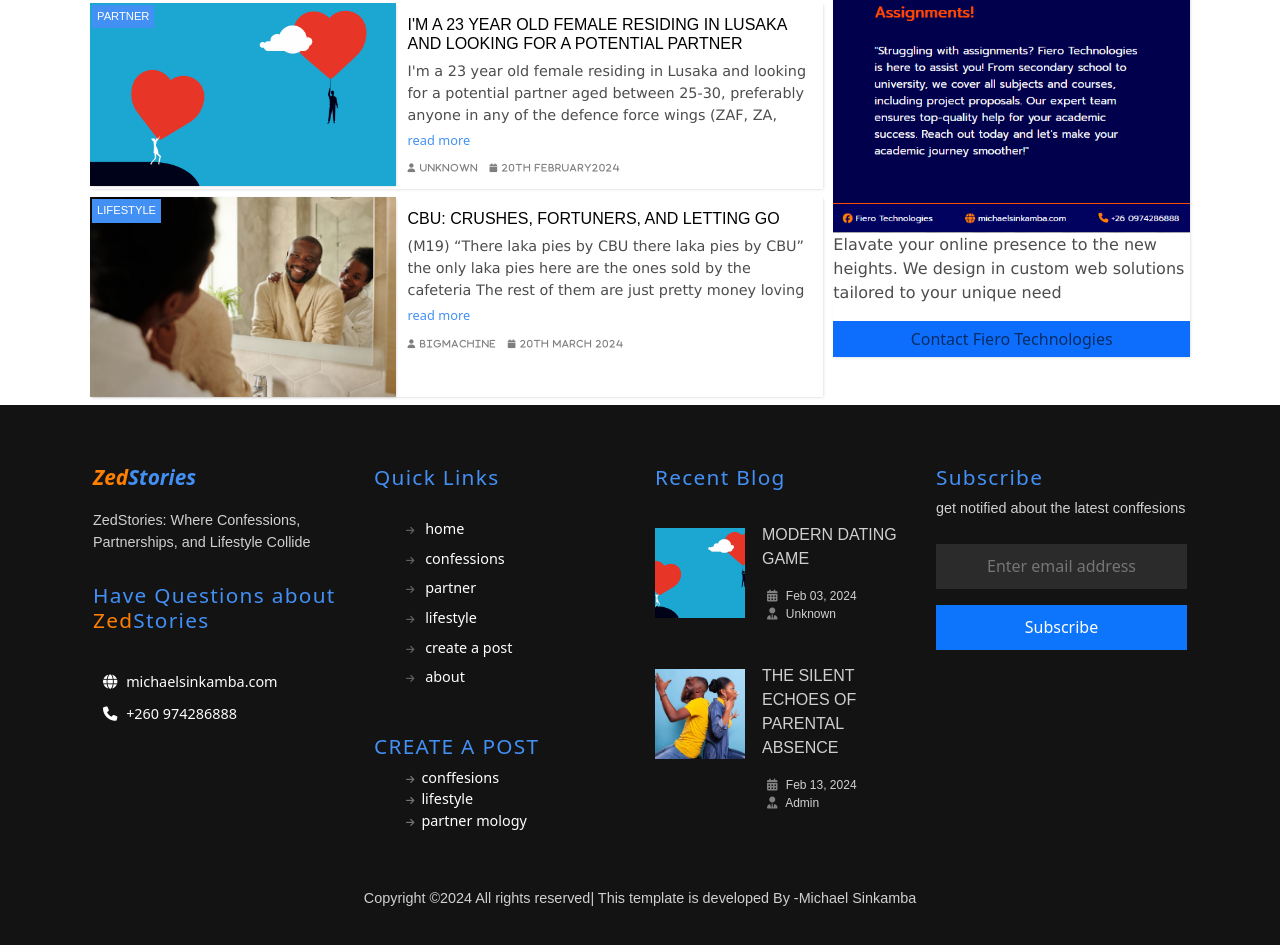
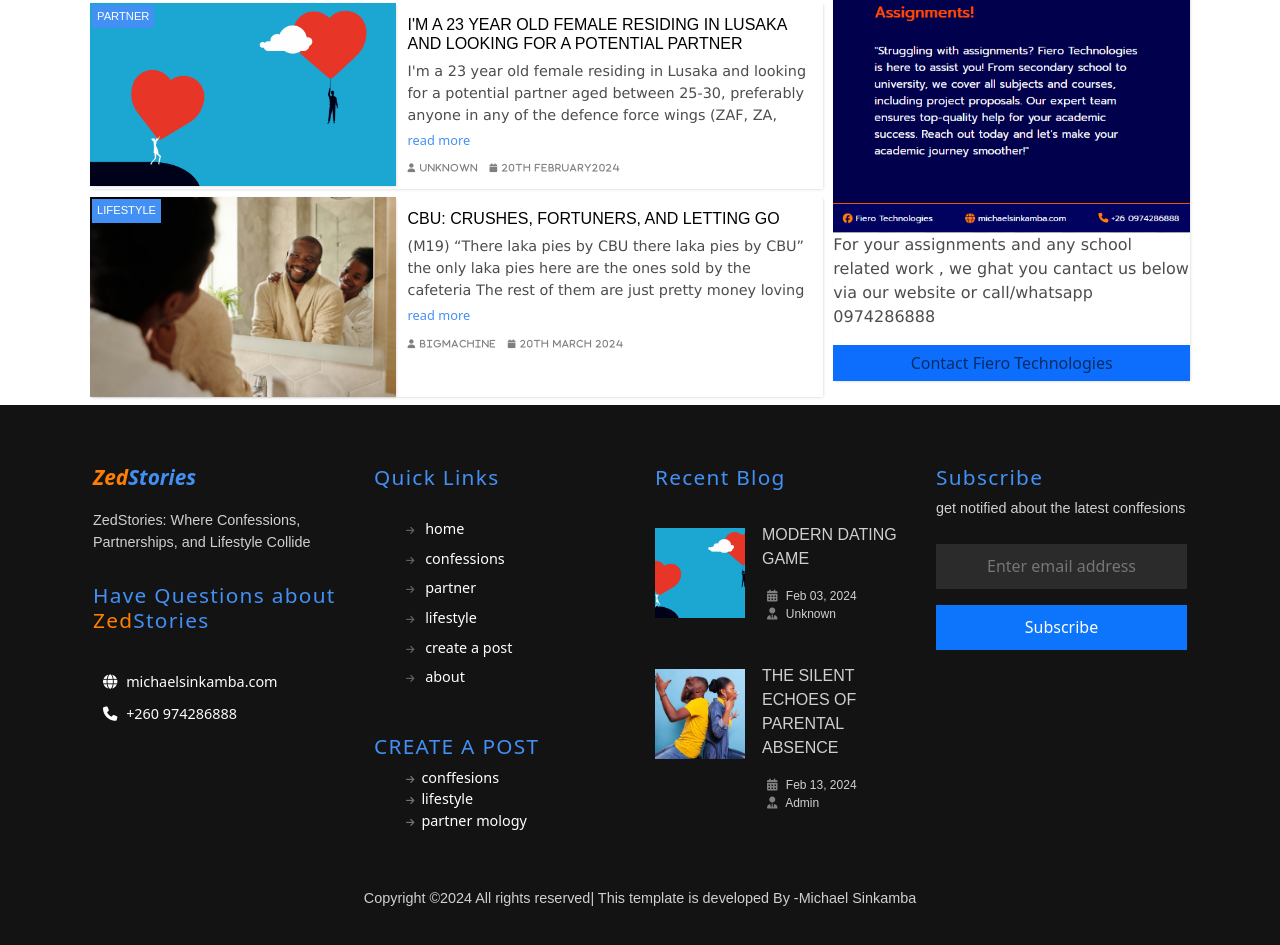
Before and after one commit to mycallsinks/zedstories, a website: page index.html in a window 1280 px wide. Shown: the part 1564-2509 px from the top of the page. Drawn offline with nearby package versions, Linux system fonts and the light colour scheme.

Commit message:
advert change

```diff
--- a/index.html
+++ b/index.html
@@ -1107,8 +1107,7 @@ So me guys I was playing with my girlfriends phone I was talking to her Kama you
                         <div class="card-body">
                             <h5 class="card-title">Fiero Technologies</h5>
                             <p class="card-text">
-                                Elavate your online presence to the new heights. We design in custom web solutions
-                                tailored to your unique need
+                                For your assignments and any school related work , we ghat you cantact us below via our website or call/whatsapp 0974286888
                             </p>
                             <a href="https://michaelsinkamba.com/" class="btn btn-primary advert_link"
                                 target="_blank">Contact Fiero Technologies</a>
```
Also changed, not shown: about.html (+1 -2 lines), conffesions.html (+1 -2 lines), findapartener.html (+1 -2 lines), lifestyle.html (+1 -2 lines), makeapost.html (+1 -2 lines).
